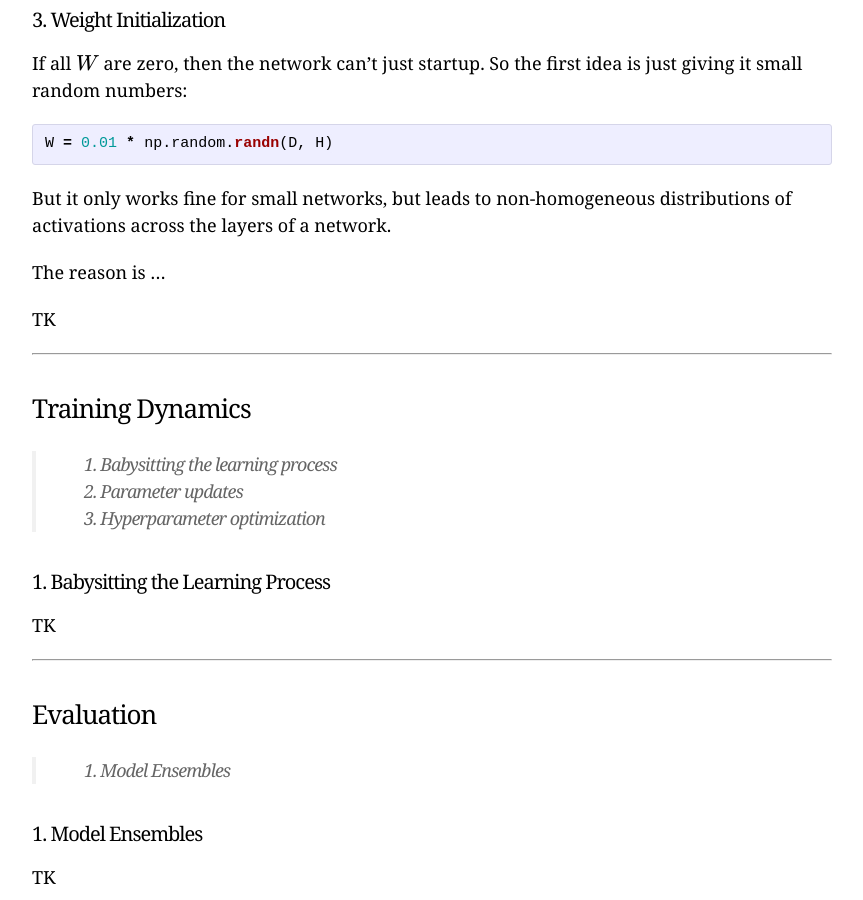
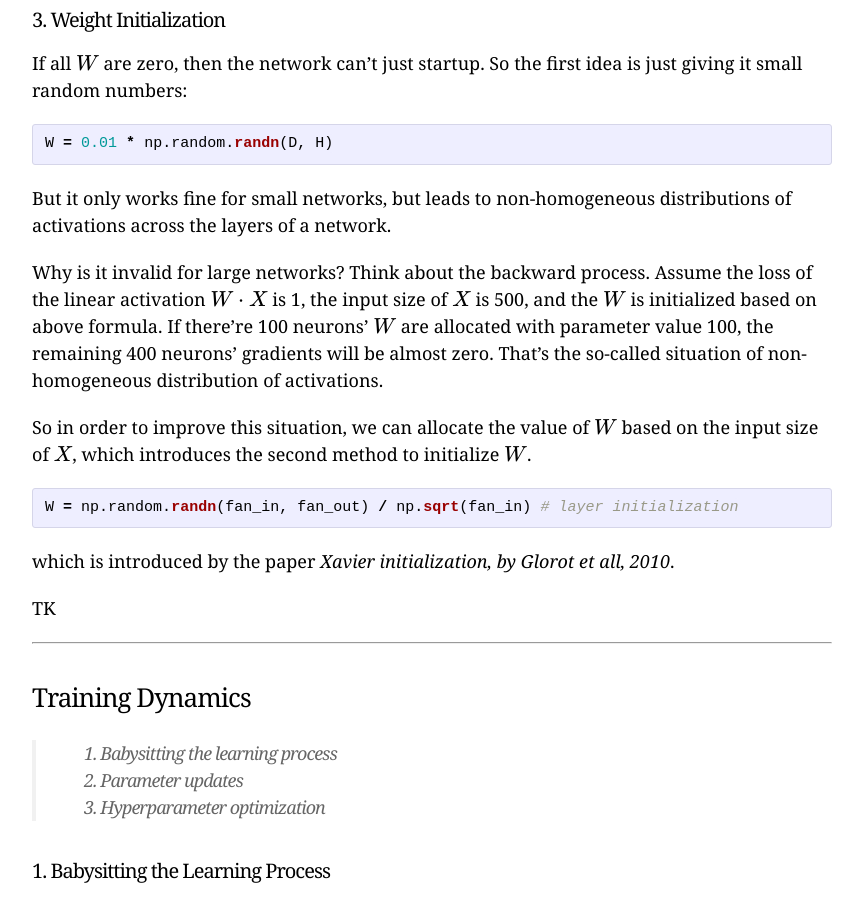
Before and after one commit to kid551/kid551.github.io, a Jekyll site: the page built from _posts/2016-11-07-convNet-spec.md, in a window 1280 px wide and 900 px high, scrolled down 2237 px. Shown: the whole window, without its empty margins (208-1071 px from the left). Built offline with Jekyll 4.4.1, drawn with Linux system fonts in a browser that asks for light colours; formulas are drawn with MathJax 3; comment, search, counter and statistics services are not loaded.

Commit message:
Add reasons of non-homogenous distributions of activations.

````diff
--- a/_posts/2016-11-07-convNet-spec.md
+++ b/_posts/2016-11-07-convNet-spec.md
@@ -83,7 +83,15 @@ W = 0.01 * np.random.randn(D, H)
 
 But it only works fine for small networks, but leads to non-homogeneous distributions of activations across the layers of a network.
 
-The reason is ...
+Why is it invalid for large networks? Think about the backward process. Assume the loss of the linear activation $$W\cdot X$$ is 1, the input size of $$X$$ is 500, and the $$W$$ is initialized based on above formula. If there're 100 neurons' $$W$$ are allocated with parameter value 100, the remaining 400 neurons' gradients will be almost zero. That's the so-called situation of non-homogeneous distribution of activations.
+
+So in order to improve this situation, we can allocate the value of $$W$$ based on the input size of $$X$$, which introduces the second method to initialize $$W$$.
+
+```python
+W = np.random.randn(fan_in, fan_out) / np.sqrt(fan_in) # layer initialization
+```
+
+which is introduced by the paper *Xavier initialization, by Glorot et all, 2010*.
 
 TK
 
````
